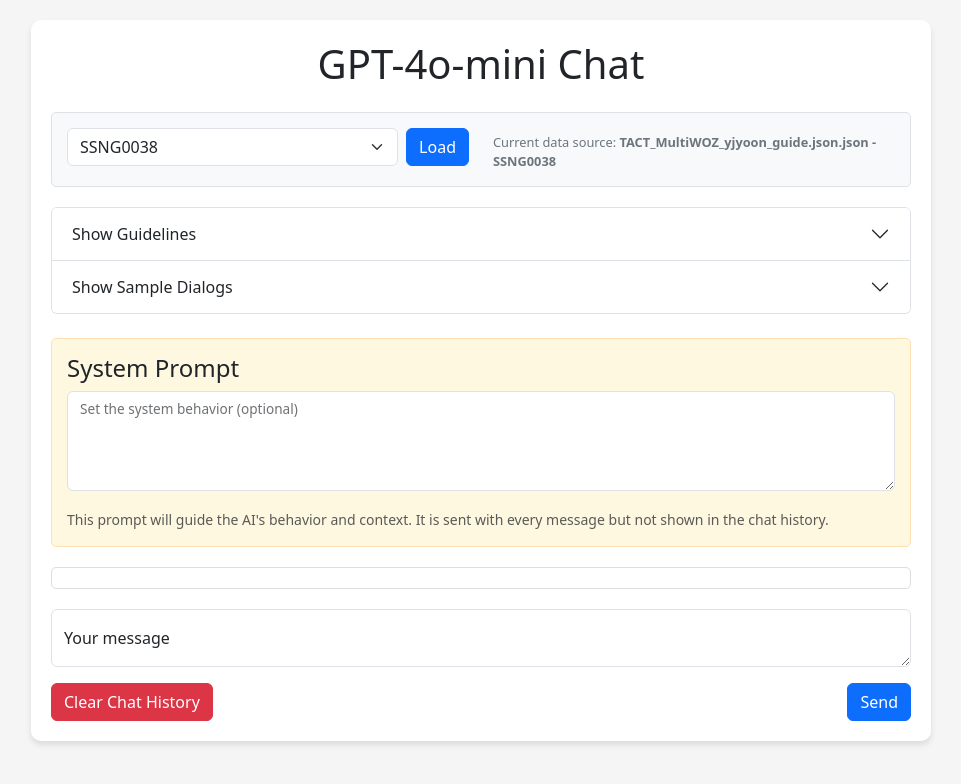
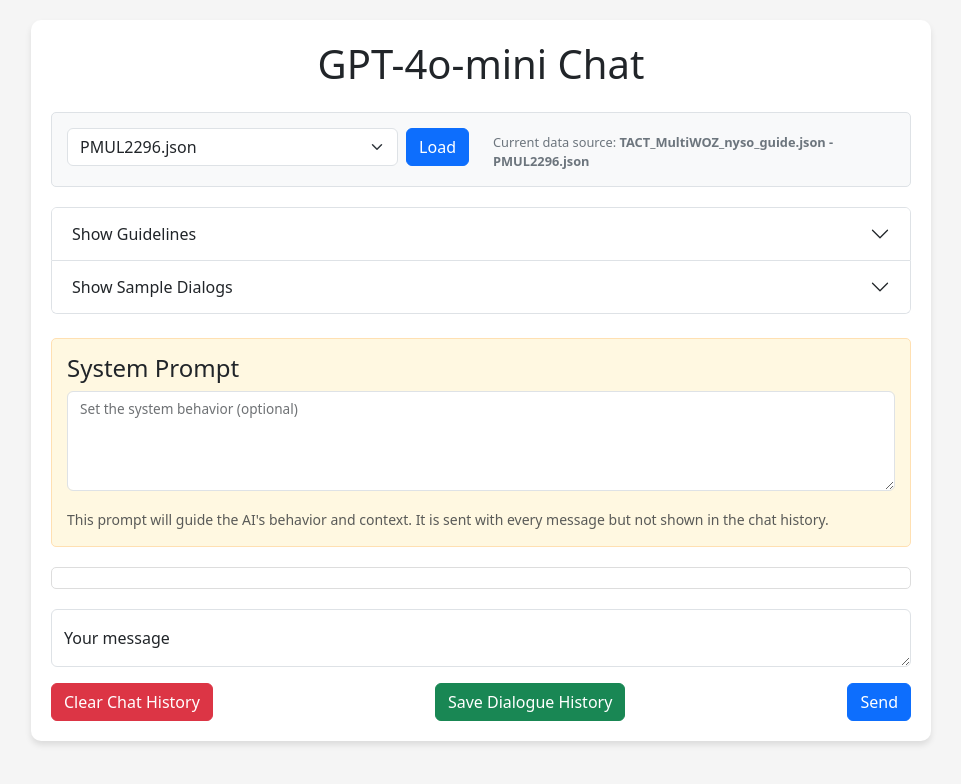
Before and after one commit to NamyeongSo/gpt_interaction, a Flask app: page / in a window 1280 px wide. Shown: the top 784 px of the page, without its empty margins (159-1120 px from the left). Run offline with Flask 3, Linux system fonts and the light colour scheme.

Commit message:
save_history

```diff
--- a/app.py
+++ b/app.py
@@ -29,7 +29,11 @@ CONFIG = {
     "temperature": float(os.getenv("TEMPERATURE", "0")),
     "top_p": float(os.getenv("TOP_P", "0")),
     "data_dir": os.getenv("DATA_DIR", "TACT_interraction_datas/multiwoz"),
-                    "main_data_file": os.getenv("MAIN_DATA_FILE", "TACT_MultiWOZ_yjyoon_guide.json.json")
+    "main_data_file": os.getenv("MAIN_DATA_FILE", "TACT_MultiWOZ_yjyoon_guide.json"),
+    "alternative_data_files": [
+        "TACT_MultiWOZ_nyso_guide.json",
+        "TACT_MultiWOZ_yjyoon_guide.json.json"
+    ]
 }
 
 # Load sample data if needed (fallback when file loading fails)
@@ -54,39 +58,51 @@ SAMPLE_DATA = load_sample_data()
 def load_json_data_and_extract_ids():
     dialogue_ids = []
 
-    try:
-        # First try to load from the JSON file
-        nyso_file_path = Path(os.path.join(CONFIG["data_dir"], CONFIG["main_data_file"]))
+    # Helper function to process a single file
+    def process_file(file_path):
+        file_dialogue_ids = []
+        try:
+            if file_path.exists():
+                try:
+                    with open(file_path, 'r', encoding='utf-8-sig') as f:
+                        try:
+                            data = json.load(f)
+                            for dialogue_id in data.keys():
+                                # Keep the original dialogue ID with .json extension
+                                file_dialogue_ids.append({
+                                    'id': dialogue_id,
+                                    'file_path': str(file_path),
+                                    'file_name': file_path.name
+                                })
+                            print(f"Successfully loaded {len(file_dialogue_ids)} dialogue IDs from {file_path}")
+                        except json.JSONDecodeError as e:
+                            print(f"JSON decode error in {file_path}: {str(e)}")
+                except Exception as e:
+                    print(f"Error loading file {file_path}: {str(e)}")
+        except Exception as e:
+            print(f"Error during file loading: {str(e)}")
+        return file_dialogue_ids
 
-        if nyso_file_path.exists():
-            try:
-                with open(nyso_file_path, 'r', encoding='utf-8-sig') as f:
-                    try:
-                        data = json.load(f)
-                        for dialogue_id in data.keys():
-                            # Clean dialogue ID (remove .json extension if present)
-                            clean_id = dialogue_id.replace('.json', '')
-                            dialogue_ids.append({
-                                'id': clean_id,
-                                'file_path': str(nyso_file_path),
-                                'file_name': nyso_file_path.name
-                            })
-                        print(f"Successfully loaded {len(dialogue_ids)} dialogue IDs from {nyso_file_path}")
-                    except json.JSONDecodeError as e:
-                        print(f"JSON decode error in {nyso_file_path}: {str(e)}")
-            except Exception as e:
-                print(f"Error loading file {nyso_file_path}: {str(e)}")
-    except Exception as e:
-        print(f"Error during file loading: {str(e)}")
+    # First try the main file
+    main_file_path = Path(os.path.join(CONFIG["data_dir"], CONFIG["main_data_file"]))
+    dialogue_ids.extend(process_file(main_file_path))
+
+    # If we didn't find any dialogue IDs, try the alternative files
+    if not dialogue_ids:
+        for alt_file in CONFIG["alternative_data_files"]:
+            alt_file_path = Path(os.path.join(CONFIG["data_dir"], alt_file))
+            file_ids = process_file(alt_file_path)
+            dialogue_ids.extend(file_ids)
+            if file_ids:  # If we found IDs, no need to check more files
+                break
 
     # If no IDs were loaded, use sample data
     if not dialogue_ids and SAMPLE_DATA:
         print("Using sample data")
         for dialogue_id in SAMPLE_DATA.keys():
-            # Clean dialogue ID
-            clean_id = dialogue_id.replace('.json', '')
+            # Keep original dialogue ID format for sample data
             dialogue_ids.append({
-                'id': clean_id,
+                'id': dialogue_id,
                 'file_path': 'sample_data',
                 'file_name': 'Sample Data'
             })
@@ -97,30 +113,77 @@ def load_json_data_and_extract_ids():
 # Get data for a specific dialogue ID
 def get_dialogue_data(dialogue_id, file_path):
     # Try to get data from the sample data first for quick testing
-    if SAMPLE_DATA and (dialogue_id in SAMPLE_DATA or dialogue_id + '.json' in SAMPLE_DATA):
-        key = dialogue_id if dialogue_id in SAMPLE_DATA else dialogue_id + '.json'
-        print(f"Using sample data for {key}")
-        return SAMPLE_DATA[key], True
+    if SAMPLE_DATA:
+        # Try with the exact ID first
+        if dialogue_id in SAMPLE_DATA:
+            print(f"Using sample data for {dialogue_id}")
+            return SAMPLE_DATA[dialogue_id], True
 
-    # If not in sample data, try to load from file
-    if file_path != 'sample_data' and Path(file_path).exists():
+        # If the ID doesn't have .json extension, try adding it
+        if not dialogue_id.endswith('.json') and dialogue_id + '.json' in SAMPLE_DATA:
+            print(f"Using sample data for {dialogue_id}.json")
+            return SAMPLE_DATA[dialogue_id + '.json'], True
+
+    # Function to try loading data from a specific file
+    def try_file(path, id):
+        if path == 'sample_data' or not Path(path).exists():
+            return None, False
+
         try:
-            with open(file_path, 'r', encoding='utf-8-sig') as f:
+            with open(path, 'r', encoding='utf-8-sig') as f:
                 data = json.load(f)
 
-                # Check for dialogue ID in the data
-                if dialogue_id in data:
-                    dialogue_data = data[dialogue_id]
+                # Try exact match
+                if id in data:
+                    dialogue_data = data[id]
                     if "guideline" in dialogue_data and "generated_data" in dialogue_data:
+                        print(f"Found dialogue {id} in {path}")
                         return dialogue_data, True
-                elif dialogue_id + '.json' in data:
-                    dialogue_data = data[dialogue_id + '.json']
+
+                # Try with .json extension
+                id_with_json = id if id.endswith('.json') else id + '.json'
+                if id_with_json in data:
+                    dialogue_data = data[id_with_json]
                     if "guideline" in dialogue_data and "generated_data" in dialogue_data:
+                        print(f"Found dialogue {id_with_json} in {path}")
                         return dialogue_data, True
-                else:
-                    print(f"Dialogue ID {dialogue_id} not found in file")
+
+                # Try approximate matching
+                possible_matches = [k for k in data.keys() if id.replace('.json', '') in k or k.replace('.json', '') in id]
+                if possible_matches:
+                    match_id = possible_matches[0]
+                    dialogue_data = data[match_id]
+                    if "guideline" in dialogue_data and "generated_data" in dialogue_data:
+                        print(f"Found similar dialogue {match_id} in {path}")
+                        return dialogue_data, True
         except Exception as e:
-            print(f"Error reading file {file_path}: {str(e)}")
+            print(f"Error reading file {path}: {str(e)}")
+
+        return None, False
+
+    # First try the specified file path
+    result, success = try_file(file_path, dialogue_id)
+    if success:
+        return result, success
+
+    # If not found and file_path is not from sample data, try alternative files
+    if file_path != 'sample_data':
+        data_dir = CONFIG["data_dir"]
+
+        # First try main data file if it's different from the specified file
+        main_file_path = os.path.join(data_dir, CONFIG["main_data_file"])
+        if main_file_path != file_path:
+            result, success = try_file(main_file_path, dialogue_id)
+            if success:
+                return result, success
+
+        # Then try alternative files
+        for alt_file in CONFIG["alternative_data_files"]:
+            alt_file_path = os.path.join(data_dir, alt_file)
+            if alt_file_path != file_path:  # Don't retry the same file
+                result, success = try_file(alt_file_path, dialogue_id)
+                if success:
+                    return result, success
 
     # Fallback to first available dialogue in sample data if dialogue ID is not found
     if SAMPLE_DATA and len(SAMPLE_DATA) > 0:
@@ -157,7 +220,7 @@ def extract_sample_dialogs(data_string):
             sample_dialogs.append({
                 'dialogue_id': f"Turn {(i//2) + 1}",
                 'user': user_content,
-                'assistant': system_content
+                'agent': system_content
             })
 
     return sample_dialogs
@@ -251,15 +314,15 @@ def chat():
             max_tokens=CONFIG["max_tokens"]
         )
 
-        # Extract assistant response
-        assistant_message = response.choices[0].message.content
+        # Extract agent response
+        agent_message = response.choices[0].message.content
 
-        # Save assistant response to session history
-        session['messages'].append({"role": "assistant", "content": assistant_message})
+        # Save agent response to session history
+        session['messages'].append({"role": "agent", "content": agent_message})
         session.modified = True
 
         return jsonify({
-            "response": assistant_message,
+            "response": agent_message,
             "messages": session['messages']
         })
     except Exception as e:
@@ -272,6 +335,103 @@ def clear_history():
     session.modified = True
     return jsonify({"status": "success", "messages": []})
 
+@app.route('/api/save-history', methods=['POST'])
+def save_history():
+    if 'messages' not in session or not session['messages']:
+        return jsonify({"status": "error", "message": "No dialogue history to save"}), 400
+
+    selected_id = request.json.get('dialogue_id')
+    if not selected_id:
+        return jsonify({"status": "error", "message": "No dialogue ID provided"}), 400
+
+    def try_save_to_file(file_path, dialogue_id):
+        """Try to save dialogue history to the specified file path"""
+        try:
+            if not file_path.exists():
+                print(f"Data file not found: {file_path}")
+                return None, f"Data file not found: {file_path}"
+
+            # Load the current data
+            with open(file_path, 'r', encoding='utf-8-sig') as f:
+                data = json.load(f)
+
+            # Debug: Print the available dialogue IDs
+            print(f"File: {file_path}")
+            print(f"Available dialogue IDs in file: {list(data.keys())[:5]} (showing first 5)")
+            print(f"Looking for dialogue ID: {dialogue_id}")
+
+            # Ensure dialogue ID has .json extension for lookup
+            dialogue_id_with_json = dialogue_id if dialogue_id.endswith('.json') else dialogue_id + '.json'
+
+            # Check if the dialogue ID exists (try both with and without .json)
+            if dialogue_id_with_json in data:
+                # Add the dialogue history to the dialogue data
+                data[dialogue_id_with_json]["dialogue_history"] = session['messages']
+                print(f"Saved history to {dialogue_id_with_json}")
+
+                # Save the updated data back to the file
+                with open(file_path, 'w', encoding='utf-8-sig') as f:
+                    json.dump(data, f, indent=2, ensure_ascii=False)
+
+                return True, None
+            elif dialogue_id in data:
+                # If the ID without .json exists
+                data[dialogue_id]["dialogue_history"] = session['messages']
+                print(f"Saved history to {dialogue_id}")
+
+                # Save the updated data back to the file
+                with open(file_path, 'w', encoding='utf-8-sig') as f:
+                    json.dump(data, f, indent=2, ensure_ascii=False)
+
+                return True, None
+            else:
+                # Try approximate matching
+                possible_matches = [k for k in data.keys() if dialogue_id.replace('.json', '') in k or k.replace('.json', '') in dialogue_id]
+                if possible_matches:
+                    print(f"Possible matches found: {possible_matches}")
+                    # Use the first match
+                    match_id = possible_matches[0]
+                    data[match_id]["dialogue_history"] = session['messages']
+                    print(f"Saved history to closest match: {match_id}")
+
+                    # Save the updated data back to the file
+                    with open(file_path, 'w', encoding='utf-8') as f:
+                        json.dump(data, f, indent=2, ensure_ascii=False)
+
+                    return True, match_id
+
+            return False, f"Dialogue ID {dialogue_id} not found in {file_path.name}"
+        except Exception as e:
+            print(f"Error processing file {file_path}: {str(e)}")
+            return None, str(e)
+
+    # First try the main data file
+    main_file_path = Path(os.path.join(CONFIG["data_dir"], CONFIG["main_data_file"]))
+    result, message = try_save_to_file(main_file_path, selected_id)
+
+    # If successful, return success
+    if result == True:
+        success_message = "Dialogue history saved successfully"
+        if message:  # If we found an approximate match
+            success_message = f"Dialogue history saved to closest match: {message}"
+        return jsonify({"status": "success", "message": success_message})
+
+    # If main file doesn't exist or doesn't contain the ID, try alternative files
+    for alt_file in CONFIG["alternative_data_files"]:
+        alt_file_path = Path(os.path.join(CONFIG["data_dir"], alt_file))
+        print(f"Trying alternative file: {alt_file_path}")
+        result, message = try_save_to_file(alt_file_path, selected_id)
+
+        # If successful, return success
+        if result == True:
+            success_message = f"Dialogue history saved to {alt_file}"
+            if message:  # If we found an approximate match
+                success_message = f"Dialogue history saved to closest match: {message} in {alt_file}"
+            return jsonify({"status": "success", "message": success_message})
+
+    # If we get here, no file contained the dialogue ID
+    return jsonify({"status": "error", "message": f"Dialogue ID {selected_id} not found in any data file"}), 404
+
 if __name__ == '__main__':
     debug_mode = os.getenv("FLASK_DEBUG", "True").lower() in ["true", "1", "yes"]
     app.run(
--- a/templates/index.html
+++ b/templates/index.html
@@ -217,6 +217,7 @@
 
             <div class="d-flex justify-content-between">
                 <button class="btn btn-danger" id="clearHistoryBtn">Clear Chat History</button>
+                <button class="btn btn-success" id="saveHistoryBtn">Save Dialogue History</button>
                 <button class="btn btn-primary" id="sendBtn">Send</button>
             </div>
         </div>
@@ -229,6 +230,7 @@
             const userPromptInput = document.getElementById('userPrompt');
             const sendBtn = document.getElementById('sendBtn');
             const clearHistoryBtn = document.getElementById('clearHistoryBtn');
+            const saveHistoryBtn = document.getElementById('saveHistoryBtn');
             const chatHistory = document.getElementById('chatHistory');
             const loading = document.getElementById('loading');
 
@@ -330,6 +332,35 @@
                     });
                 }
             });
+
+            // Save dialogue history
+            saveHistoryBtn.addEventListener('click', function() {
+                // Get the current dialogue ID from the select element
+                const dialogueSelect = document.querySelector('select[name="dialogue_id"]');
+                const selectedDialogueId = dialogueSelect.value;
+
+                fetch('/api/save-history', {
+                    method: 'POST',
+                    headers: {
+                        'Content-Type': 'application/json'
+                    },
+                    body: JSON.stringify({
+                        dialogue_id: selectedDialogueId
+                    })
+                })
+                .then(response => response.json())
+                .then(data => {
+                    if (data.status === 'success') {
+                        alert('Dialogue history saved successfully!');
+                    } else {
+                        alert('Error: ' + data.message);
+                    }
+                })
+                .catch(error => {
+                    console.error('Error:', error);
+                    alert('An error occurred while saving dialogue history.');
+                });
+            });
         });
     </script>
 </body>
```
Also changed, not shown: TACT_interraction_datas/multiwoz/TACT_MultiWOZ_nyso_guide.json (+11 -1 lines), 2 other files.
